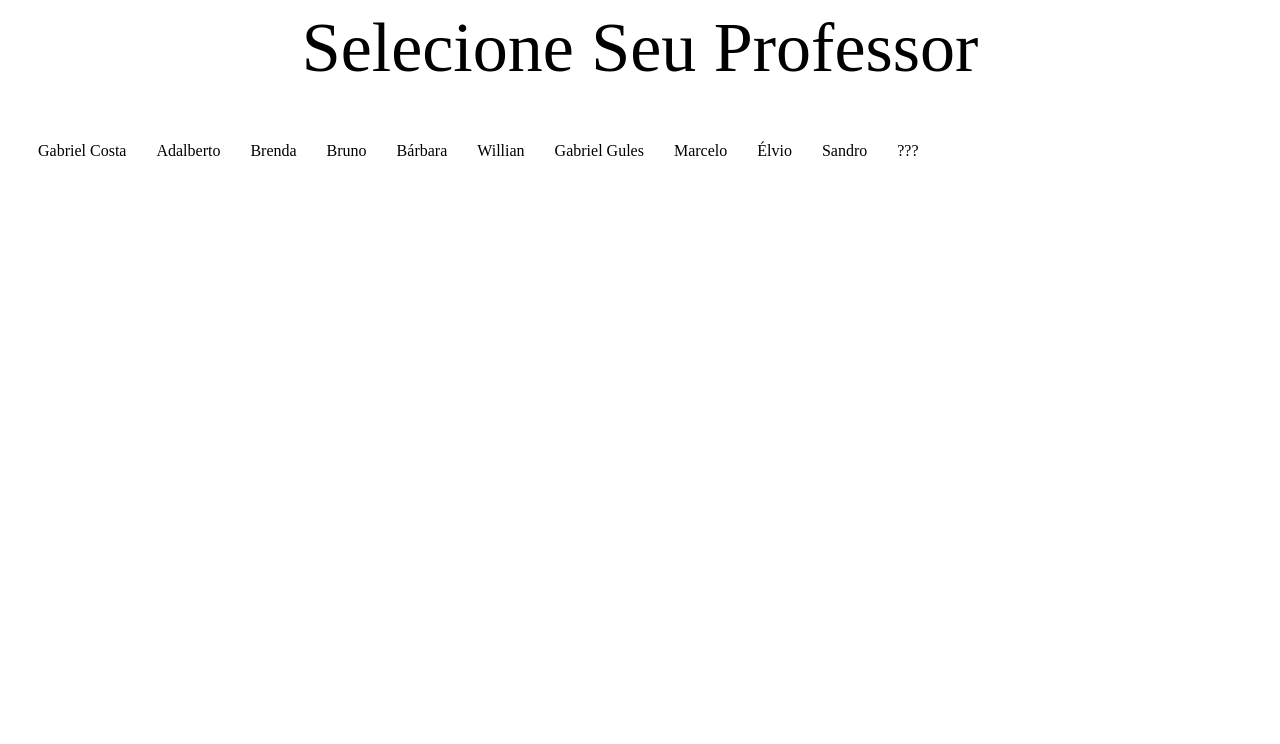
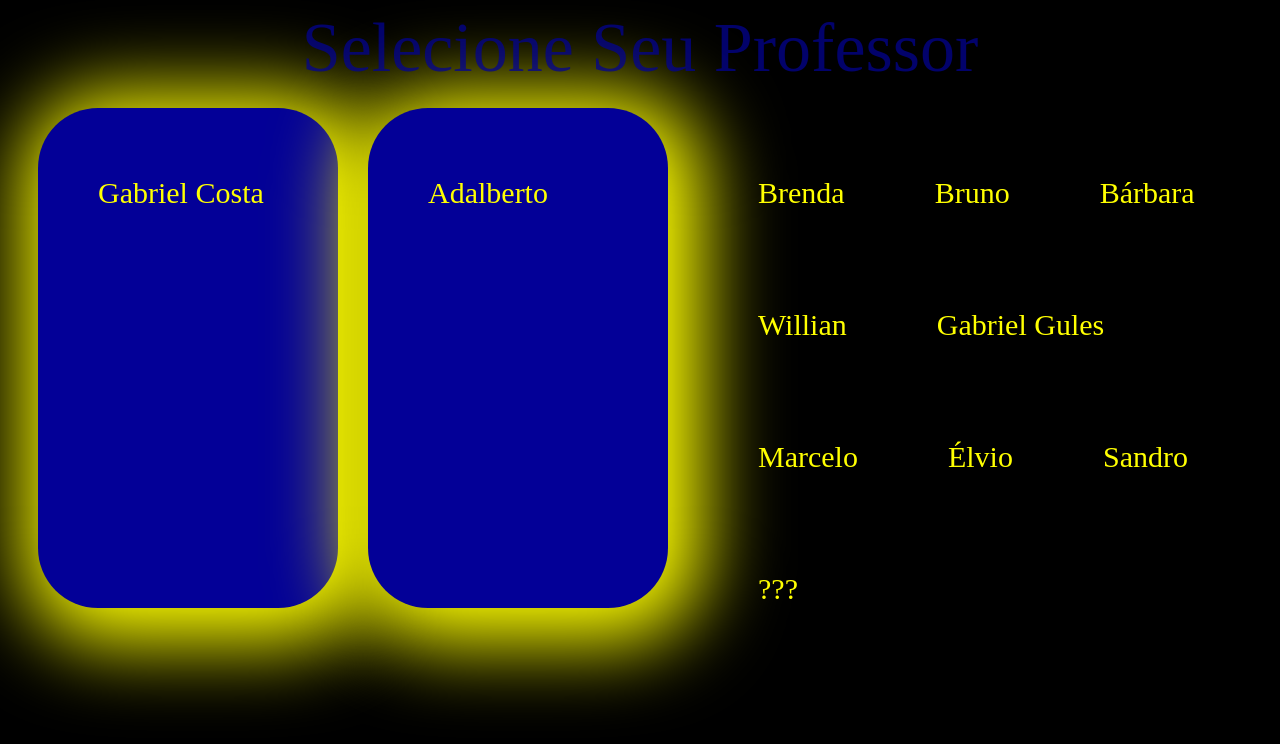
Before and after one commit to JoaoVitor081/jogo-para-feira-do-Tecnico-2024, a plain HTML site: page index.html in a window 1280 px wide. Drawn offline with Linux system fonts and the light colour scheme.

Commit message:
Selector

```diff
--- a/index.html
+++ b/index.html
@@ -9,15 +9,20 @@
 <body>
     <header>Selecione Seu Professor</header>
     <main>
-        <section id="Quimica">
+        <a href="">
+       <section id="Quimica">
             <img src="" alt="">
             <p>Gabriel Costa</p>
         </section>
+        </a>
 
+        <a href="">
         <section id="Fisica">
             <img src="" alt="">
             <p>Adalberto</p>
         </section>
+        </a>
+
 
         <section id="Biologia">
             <img src="" alt="">
--- a/style.css
+++ b/style.css
@@ -1,10 +1,36 @@
+body{
+    background-color: black;
+}
 header{
     text-align: center;
     font-size: 70px;
     height: 100px;
     width: 100%;
+    color: rgba(3, 3, 145, 0.74);
 }
 section{
     float: left;
     margin-left: 30px;
 }
+#Quimica{
+    background-color: rgb(3, 0, 151);
+    height: 500px;
+    width: 300px;
+    border-radius: 60px;
+    box-shadow: 10px 10px 80px 25px yellow;
+}
+p{
+    text-decoration: none;
+    font-size: 30px;
+    margin-left: 60px;
+    margin-top: 50px;
+    color: yellow;
+}
+#Fisica{
+    background-color: rgb(3, 0, 151);
+    height: 500px;
+    width: 300px;
+    border-radius: 60px;
+    box-shadow: 10px 10px 80px 25px yellow;
+
+}
```
